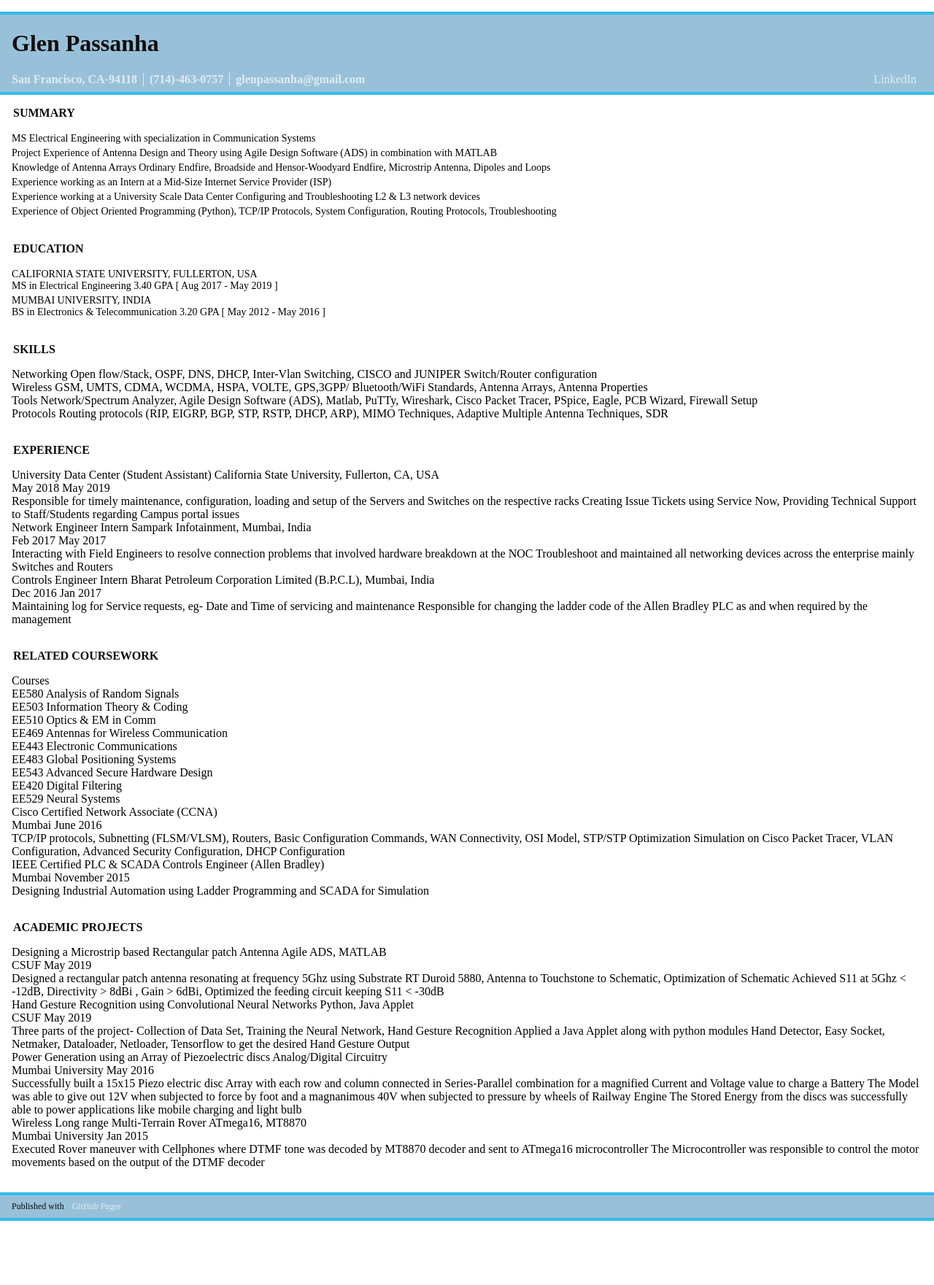
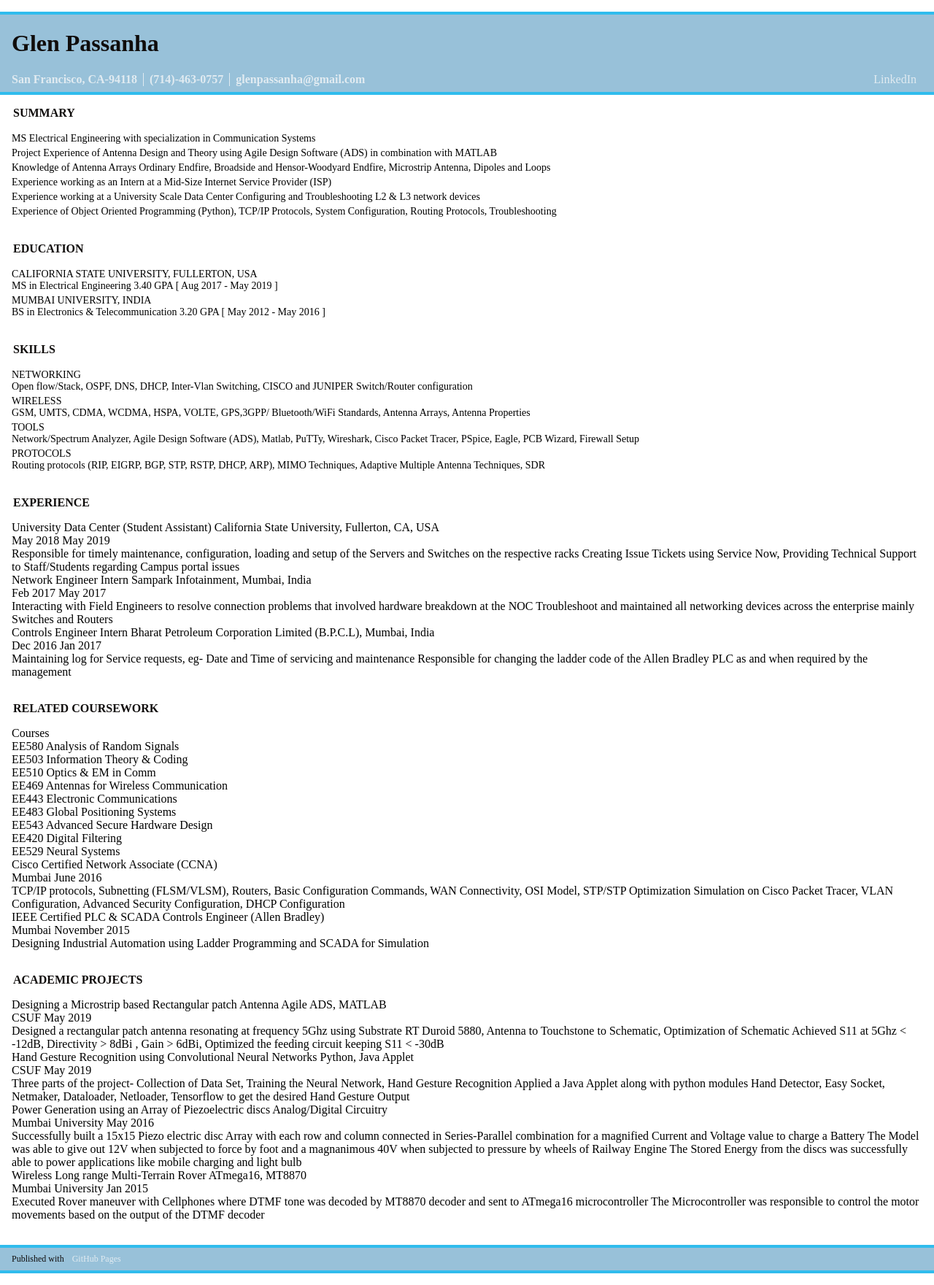
Before and after one commit to glen94/glen-passanha, a Jekyll site: the page built from README.md, in a window 1280 px wide. Shown: the whole page at 73% size. Built offline with Jekyll 4.4.1, drawn with Linux system fonts in a browser that asks for light colours; our own code applies the rules of GitHub Pages for plain Markdown files; before the commit the page ends 1689 px from its top, so only the background shows below that.

Commit message:
* skills template styling

```diff
--- a/_includes/skills.html
+++ b/_includes/skills.html
@@ -1,6 +1,6 @@
 {% for data in include.data %}
-<div>
-  <span class="data_value">{{data.value}}</span>
-  <span class="data_desc">{{data.desc}}</span>
+<div class="data-row">
+  <span class="data-value">{{data.value}}</span>
+  <span class="data-desc">{{data.desc}}</span>
 </div>
 {% endfor %}
--- a/assets/css/style.scss
+++ b/assets/css/style.scss
@@ -133,6 +133,23 @@ a {padding: 0 8px;text-decoration: none;}
       }
     }
   }
+
+  .skills .data-row {
+    display: flex;
+    flex-direction: column;
+    .data-value {
+      text-transform: uppercase;
+    }
+    &:hover {
+      .data-value {
+        font-weight: bold;
+      }
+      .data-desc {
+        font-style: italic;
+        padding: 0 8px;
+      }
+    }
+  }
 }
 
 .glen-footer {
```
